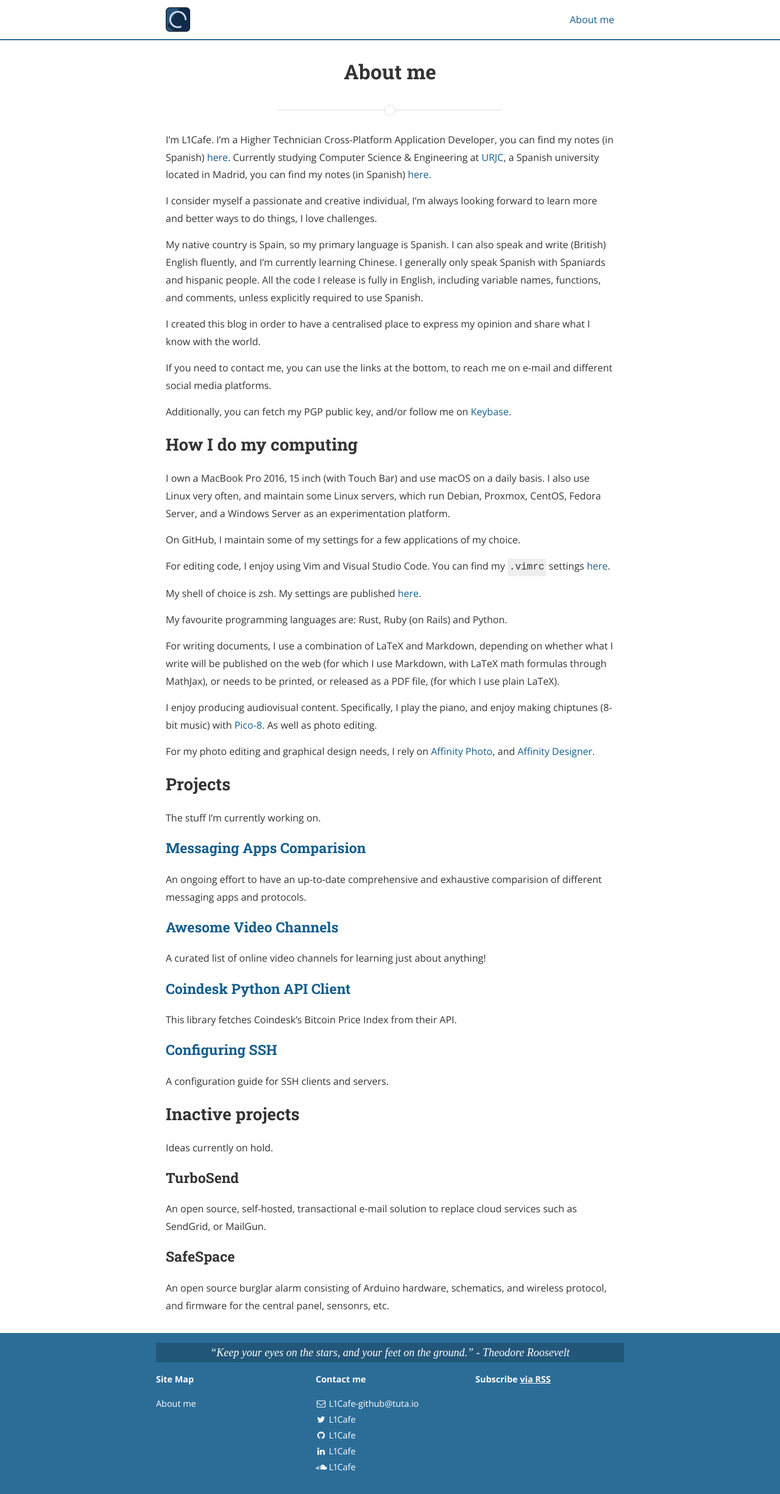
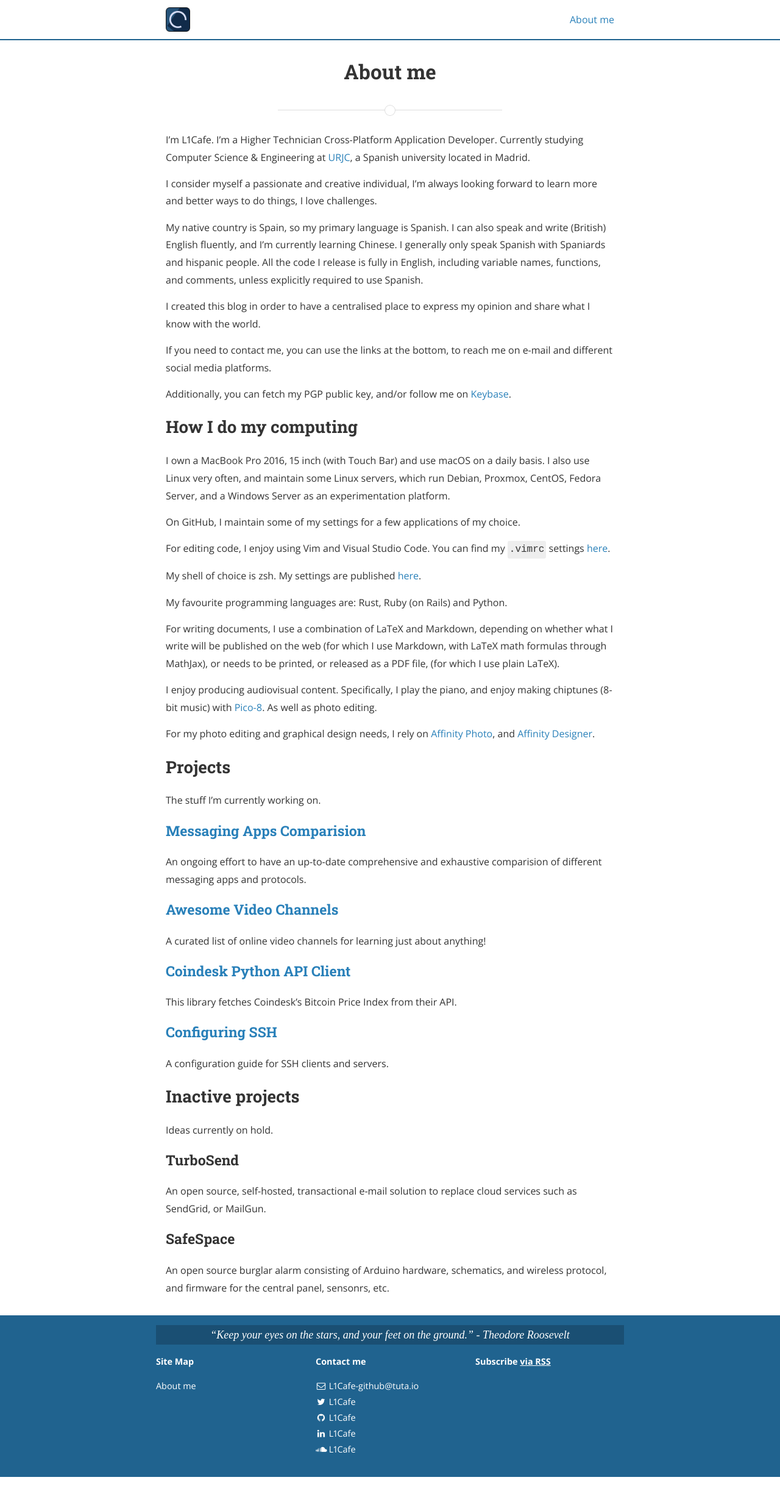
Before and after one commit to L-Cafe/L-Cafe.github.io, a Jekyll site: the page built from about.md, in a window 1280 px wide. Shown: the whole page at 61% size. Built offline with Jekyll 4.4.1, drawn with Linux system fonts in a browser that asks for light colours; nearby versions of some CDN libraries; after the commit the page ends 2422 px from its top, so only the background shows below that.

Commit message:
color fix

```diff
--- a/_sass/base/_variables.scss
+++ b/_sass/base/_variables.scss
@@ -29,7 +29,7 @@
 // Flat UI Colors. For more, see http://flatuicolors.com/
 $turquoise: #1abc9c;	// Turqoise
 $green: #27ae60;	  	// Nephritis
-$blue: rgb(20, 93, 141);				// Teal Blue
+$blue: #2980b9;		// Belize Hole
 $purple: #8e44ad;			// Wisteria
 $orange: #d35400;			// Pumpkin
 $red:	#c0392b;			// Pomegranate
@@ -39,7 +39,7 @@
 $base-background-color: #fff;
 $base-font-color: $dark-gray;
 $action-color: $blue;
-$highlight-color: tint($action-color, 10%);
+$highlight-color: darken($action-color, 10%);
 
 // Border
 $base-border-color: $light-gray;
--- a/about.md
+++ b/about.md
@@ -4,11 +4,9 @@
 permalink: /about/
 ---
 
-I'm L1Cafe. I'm a Higher Technician Cross-Platform Application Developer, you
-can find my notes (in Spanish) [here](https://github.com/L1Cafe/Apuntesdam2015).
+I'm L1Cafe. I'm a Higher Technician Cross-Platform Application Developer.
 Currently studying Computer Science & Engineering at
-[URJC](http://www.urjc.es/), a Spanish university located in Madrid, you can
-find my notes (in Spanish) [here](https://github.com/L1Cafe/II-URJC-2016).
+[URJC](http://www.urjc.es/), a Spanish university located in Madrid.
 
 I consider myself a passionate and creative individual, I’m always looking forward to learn more and
 better ways to do things, I love challenges.
```
Also changed, not shown: 3 other files.
